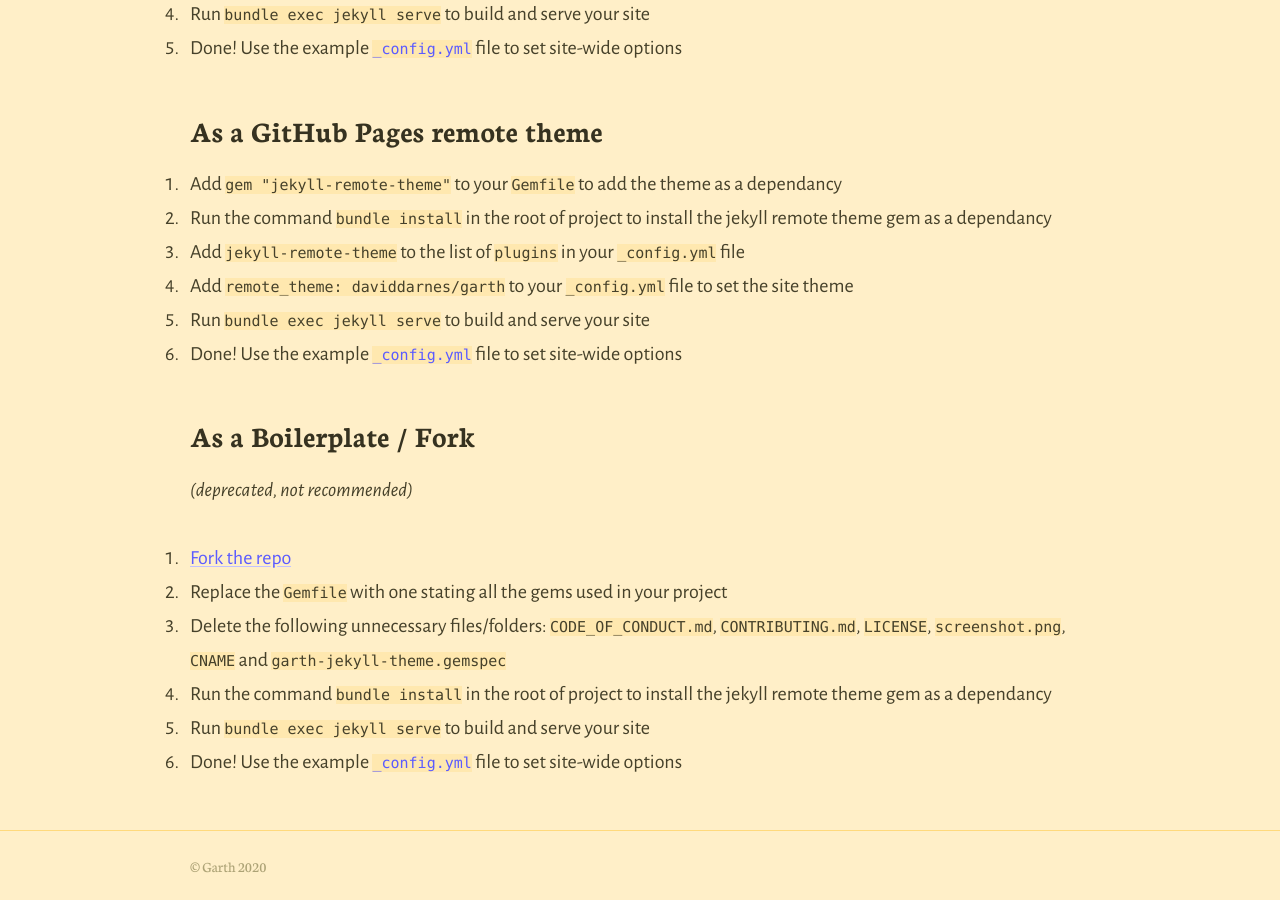
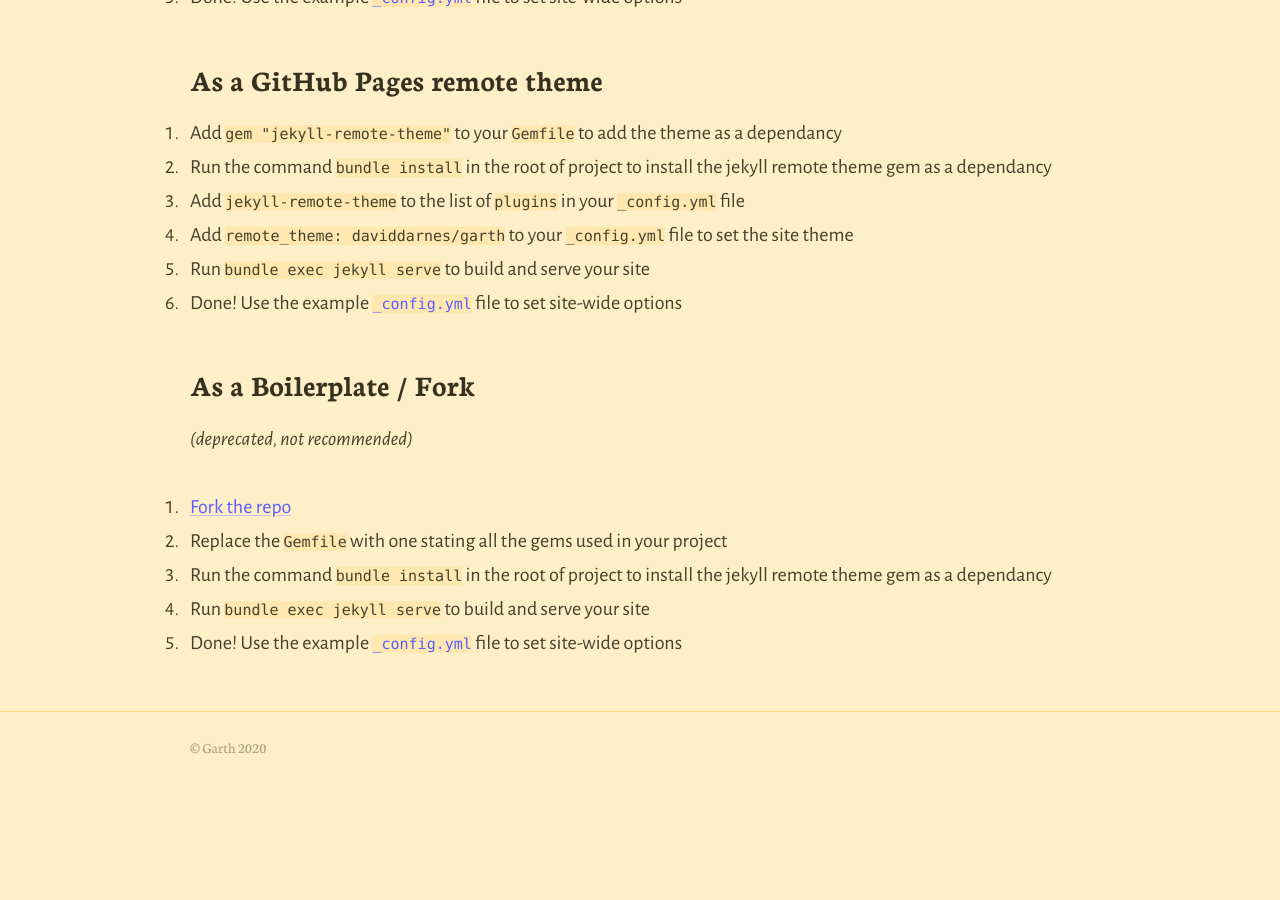
Before and after one commit to daviddarnes/garth, a Jekyll site: the page built from about.md, in a window 1280 px wide and 900 px high, scrolled down 625 px. Built offline with Jekyll 4.4.1, drawn with Linux system fonts in a browser that asks for light colours; after the commit the page ends 1406 px from its top, so only the background shows below that; some of the changed text lies outside the part shown.

Commit message:
Update about.md

```diff
--- a/about.md
+++ b/about.md
@@ -1,5 +1,5 @@
 ---
-title: About Garth
+Title: About Garth
 ---
 
 A really basic theme for Jekyll, using the official Jekyll theme implementation.
@@ -33,7 +33,6 @@ _(deprecated, not recommended)_
 
 1. [Fork the repo](https://github.com/daviddarnes/garth#fork-destination-box)
 2. Replace the `Gemfile` with one stating all the gems used in your project
-3. Delete the following unnecessary files/folders: `CODE_OF_CONDUCT.md`, `CONTRIBUTING.md`, `LICENSE`, `screenshot.png`, `CNAME` and `garth-jekyll-theme.gemspec`
-4. Run the command `bundle install` in the root of project to install the jekyll remote theme gem as a dependancy
-5. Run `bundle exec jekyll serve` to build and serve your site
-6. Done! Use the example [`_config.yml`](https://github.com/daviddarnes/garth/blob/master/_config.yml) file to set site-wide options
+3. Run the command `bundle install` in the root of project to install the jekyll remote theme gem as a dependancy
+4. Run `bundle exec jekyll serve` to build and serve your site
+5. Done! Use the example [`_config.yml`](https://github.com/daviddarnes/garth/blob/master/_config.yml) file to set site-wide options
```
